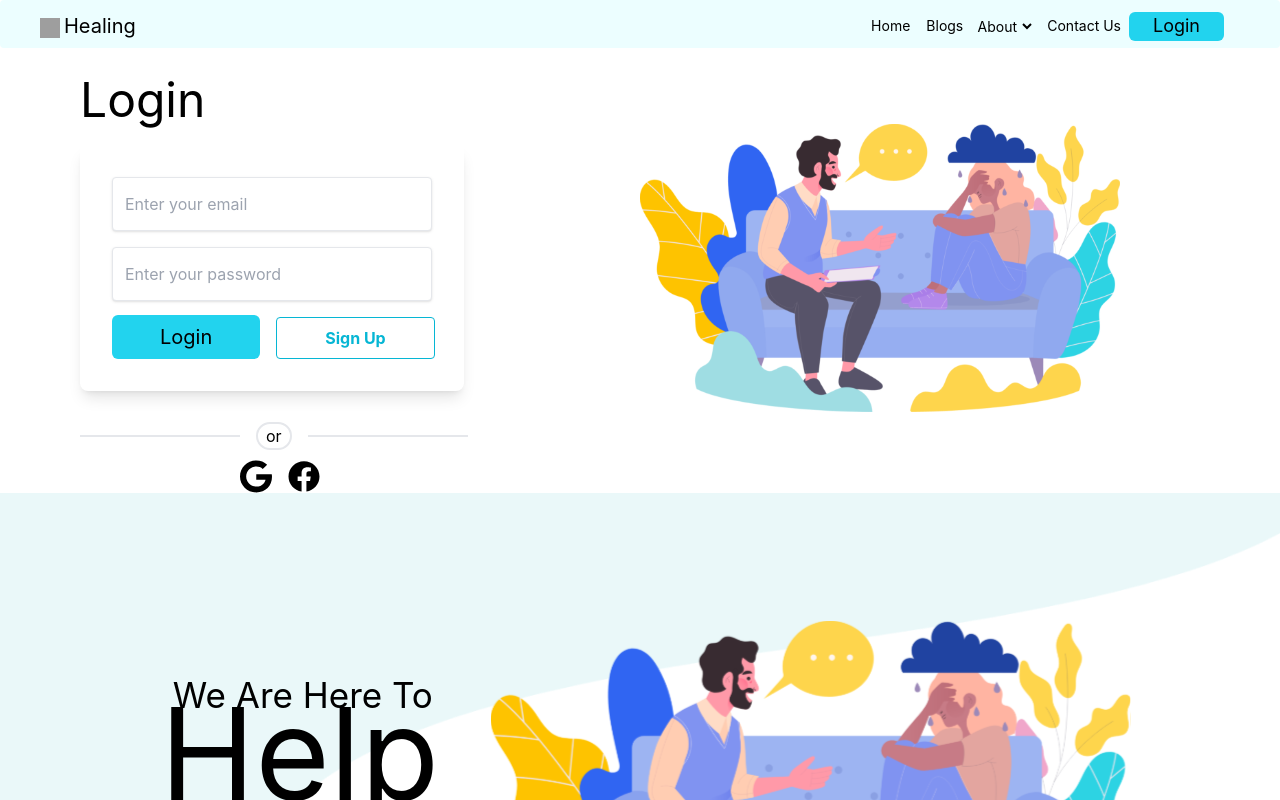
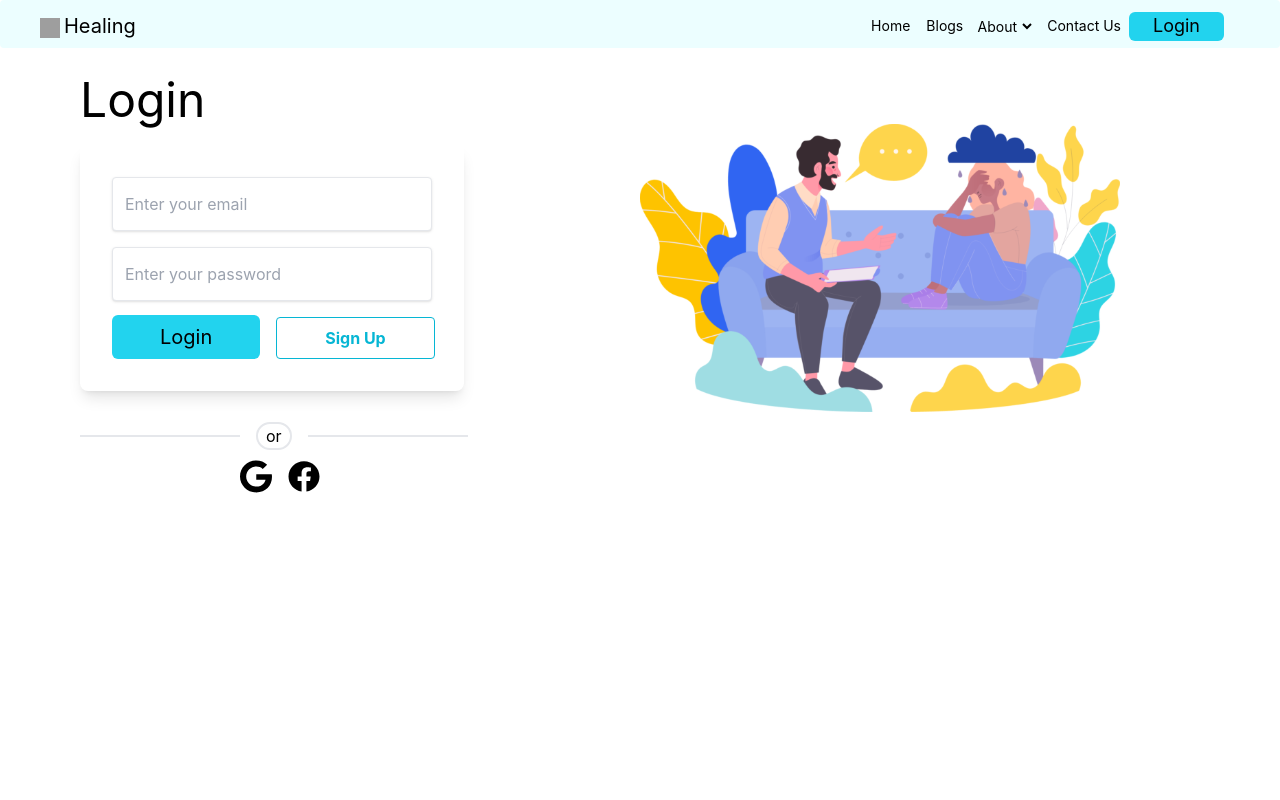
Before and after one commit to Recoded-Spark-Turkey-2022/Code-Wars-Capstone, a React (Create React App) app: page /login in a window 1280 px wide. Shown: the top 800 px of the page. Built offline with nearby package versions, Linux system fonts and the light colour scheme; grey boxes are pictures that could not be loaded.

Commit message:
router login fixed

```diff
--- a/src/App.jsx
+++ b/src/App.jsx
@@ -16,13 +16,11 @@ function App() {
       <Routes>
 
         <Route path="/login" element ={<Login/>}/>
+        <Route path="/" element ={<Home/>}/>
+
 
       </Routes>
-      <Home/>
     </BrowserRouter>
-
-
-
   )
 }
 
```
